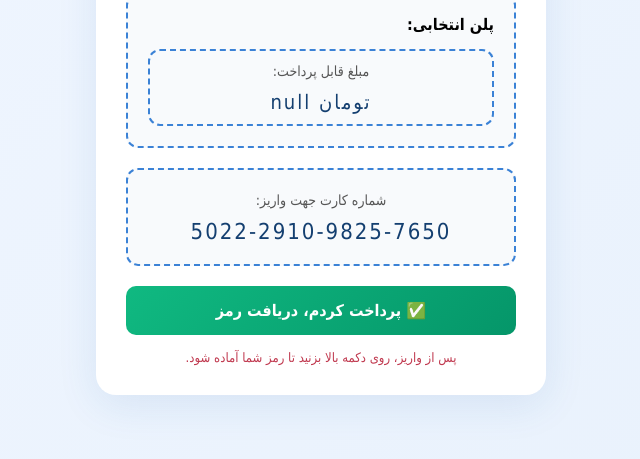
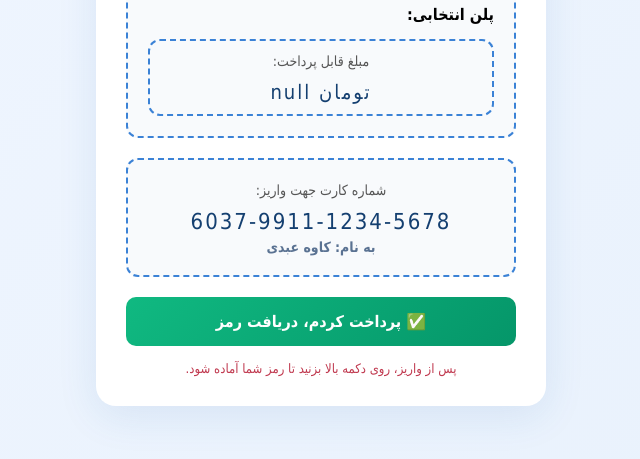
Before and after one commit to kaveh705git/namehhayedehyari, a plain HTML site: page payment.html in a window 1280 px wide. Shown: the part 245-704 px from the top of the page, without its empty margins (319-959 px from the left). Drawn offline with Linux system fonts and the light colour scheme; a small style sheet from the web is missing.

Commit message:
Update payment.html

```diff
--- a/payment.html
+++ b/payment.html
@@ -14,7 +14,11 @@
   .info-row { display: flex; justify-content: space-between; font-size: 16px; margin-bottom: 15px; font-weight: bold; }
   .info-row:last-child { margin-bottom: 0; }
   .card-number { font-size: 22px; color: #143f70; letter-spacing: 2px; direction: ltr; margin-top: 10px; }
-  .btn { background: linear-gradient(135deg, #10b981, #059669); color: #fff; border: none; padding: 15px; border-radius: 10px; font-family: inherit; font-size: 16px; font-weight: bold; cursor: pointer; width: 100%; text-decoration: none; display: block; }
+
+  /* 👇 استایل جدید برای نام صاحب کارت 👇 */
+  .card-owner { font-size: 14px; color: #5a7292; margin-top: 5px; font-weight: bold; }
+
+  .btn { background: linear-gradient(135deg, #10b981, #059669); color: #fff; border: none; padding: 15px; border-radius: 10px; font-family: inherit; font-size: 16px; font-weight: bold; cursor: pointer; width: 100%; text-decoration: none; display: block; margin-top: 20px; }
   .btn:hover { filter: brightness(1.1); }
   .note { font-size: 13px; color: #c0394f; margin-top: 15px; }
 </style>
@@ -38,6 +42,8 @@
   <div class="info-box">
     <span style="font-size: 14px; color: #555;">شماره کارت جهت واریز:</span>
     <div class="card-number" id="cardNumber"></div>
+    <!-- 👇 نام صاحب کارت اضافه شد 👇 -->
+    <div class="card-owner" id="cardOwnerName"></div>
   </div>
 
   <a href="#" id="goToDeliveryBtn" class="btn">✅ پرداخت کردم، دریافت رمز</a>
@@ -45,9 +51,10 @@
 </div>
 
 <script>
-  // 👇 شماره کارت خود را اینجا وارد کنید 👇
-  const MY_CARD_NUMBER = "5022-2910-9825-7650";
+  // 👇 شماره کارت و نام خود را اینجا وارد کنید 👇
+  const MY_CARD_NUMBER = "6037-9911-1234-5678";
   const MY_NAME = "به نام: کاوه عبدی"; // نام شما
+
   const urlParams = new URLSearchParams(window.location.search);
   const token = urlParams.get('token');
   const plan = urlParams.get('plan');
@@ -57,6 +64,9 @@
   document.getElementById('planPrice').innerText = price + " تومان";
   document.getElementById('cardNumber').innerText = MY_CARD_NUMBER;
 
+  // نمایش نام صاحب کارت
+  document.getElementById('cardOwnerName').innerText = MY_NAME;
+
   // دکمه انتقال به صفحه دریافت رمز
   document.getElementById('goToDeliveryBtn').href = `delivery.html?token=${token}`;
 </script>
```
